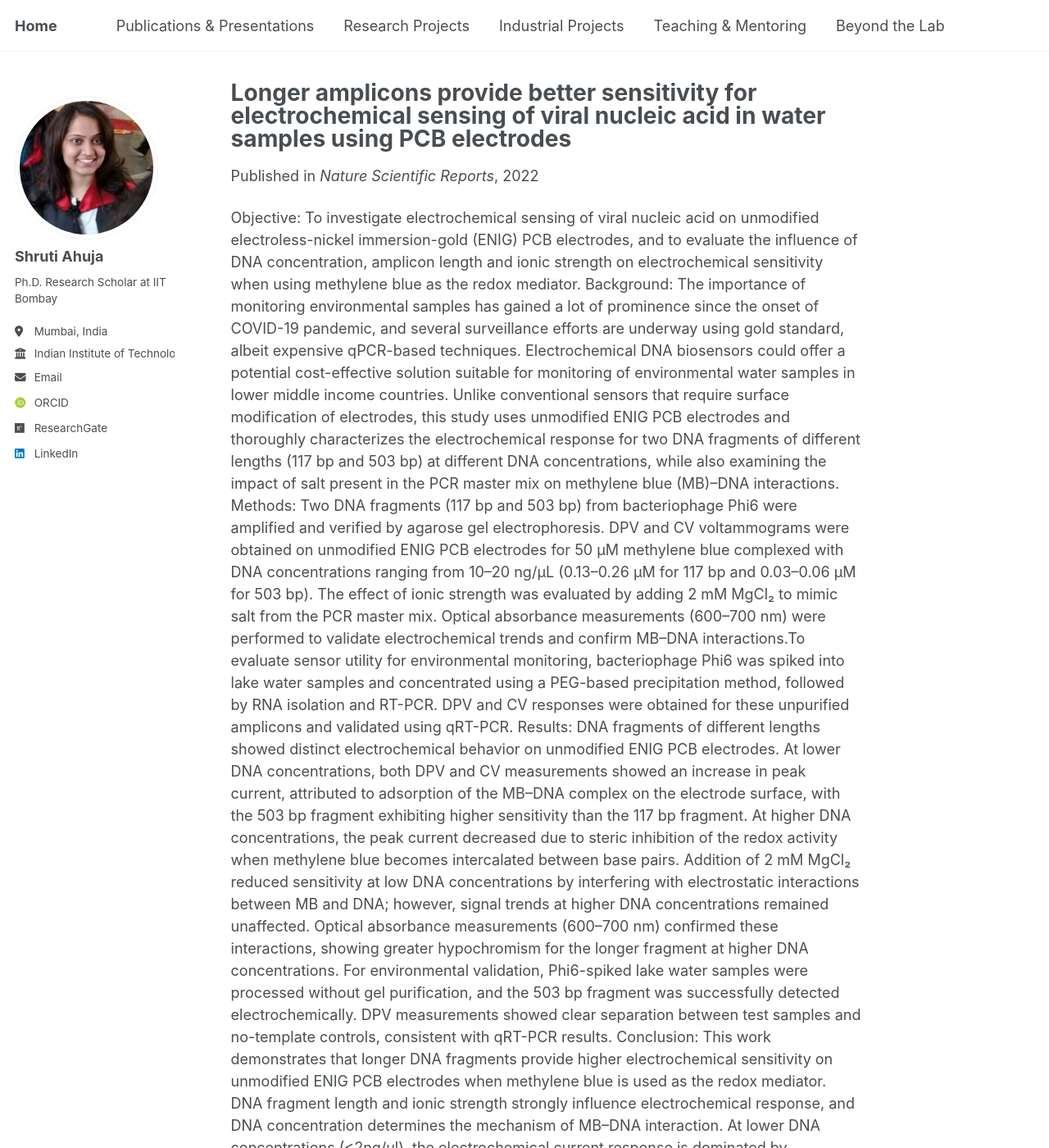
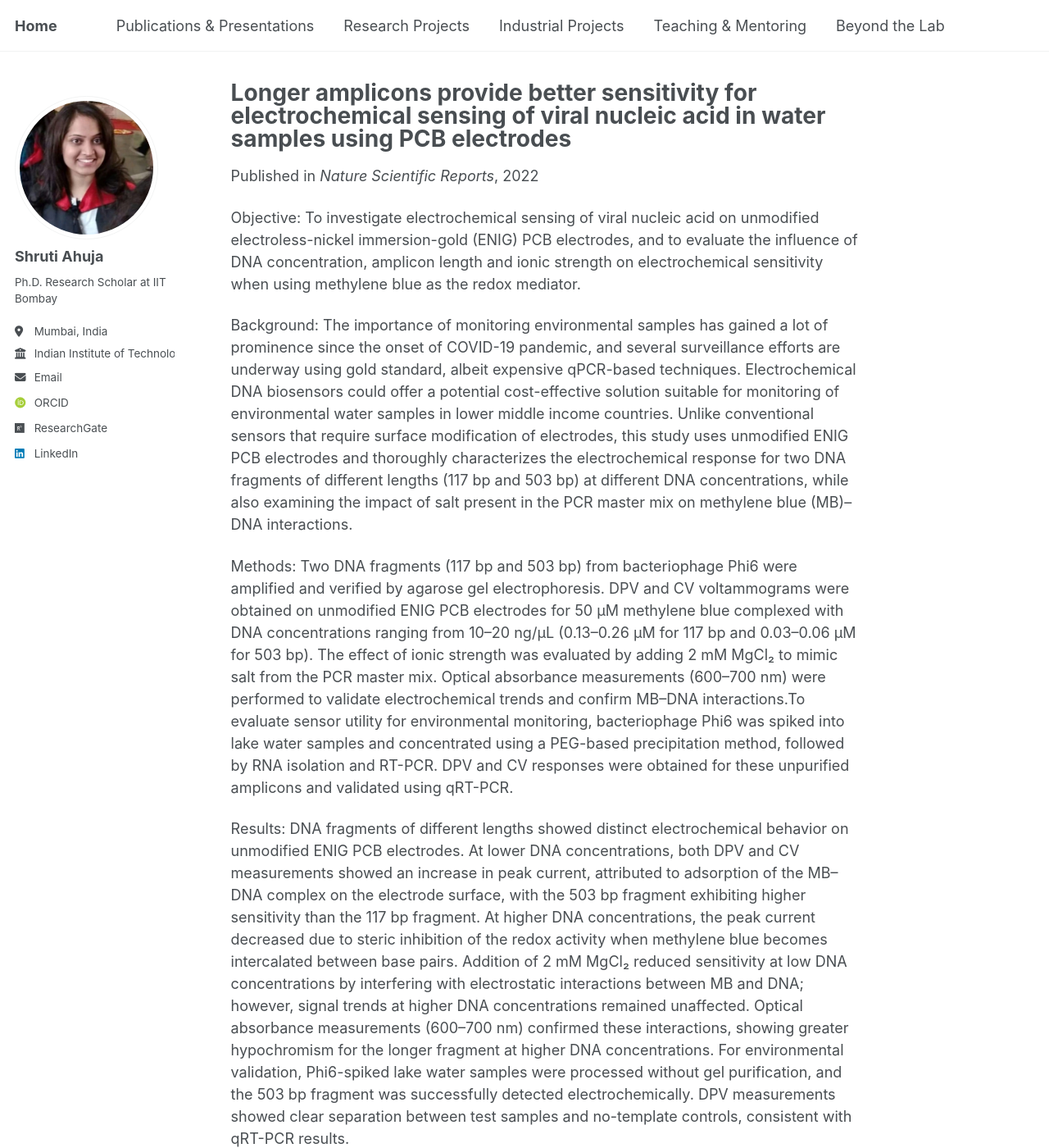
Before and after one commit to shrutiahuja/shrutiahuja.github.io, a Jekyll site: the page built from _publications/longer.md, in a window 1280 px wide and 1400 px high. Shown: the whole window at 82% size. Built offline with Jekyll 4.4.1, drawn with Linux system fonts in a browser that asks for light colours; some web fonts are replaced; a script that is not in the unit is left out; part of the change alters nothing that is shown; some of the changed text lies outside the part shown.

Commit message:
Update longer.md

```diff
--- a/_publications/longer.md
+++ b/_publications/longer.md
@@ -11,7 +11,13 @@ bibtexurl: 'https://academicpages.github.io/files/bibtex1.bib'
 Recommended citation: 'Ahuja, S., Kumar, M.S., Nandeshwar, R. et al. Longer amplicons provide better sensitivity for electrochemical sensing of viral nucleic acid in water samples using PCB electrodes. Sci Rep 12, 8814 (2022).'
 ---
 Objective: To investigate electrochemical sensing of viral nucleic acid on unmodified electroless-nickel immersion-gold (ENIG) PCB electrodes, and to evaluate the influence of DNA concentration, amplicon length and ionic strength on electrochemical sensitivity when using methylene blue as the redox mediator.
+
 Background: The importance of monitoring environmental samples has gained a lot of prominence since the onset of COVID-19 pandemic, and several surveillance efforts are underway using gold standard, albeit expensive qPCR-based techniques. Electrochemical DNA biosensors could offer a potential cost-effective solution suitable for monitoring of environmental water samples in lower middle income countries. Unlike conventional sensors that require surface modification of electrodes, this study uses unmodified ENIG PCB electrodes and thoroughly characterizes the electrochemical response for two DNA fragments of different lengths (117 bp and 503 bp) at different DNA concentrations, while also examining the impact of salt present in the PCR master mix on methylene blue (MB)–DNA interactions.
+
 Methods: Two DNA fragments (117 bp and 503 bp) from bacteriophage Phi6 were amplified and verified by agarose gel electrophoresis. DPV and CV voltammograms were obtained on unmodified ENIG PCB electrodes for 50 µM methylene blue complexed with DNA concentrations ranging from 10–20 ng/µL (0.13–0.26 µM for 117 bp and 0.03–0.06 µM for 503 bp). The effect of ionic strength was evaluated by adding 2 mM MgCl₂ to mimic salt from the PCR master mix. Optical absorbance measurements (600–700 nm) were performed to validate electrochemical trends and confirm MB–DNA interactions.To evaluate sensor utility for environmental monitoring, bacteriophage Phi6 was spiked into lake water samples and concentrated using a PEG-based precipitation method, followed by RNA isolation and RT-PCR. DPV and CV responses were obtained for these unpurified amplicons and validated using qRT-PCR.
+
 Results: DNA fragments of different lengths showed distinct electrochemical behavior on unmodified ENIG PCB electrodes. At lower DNA concentrations, both DPV and CV measurements showed an increase in peak current, attributed to adsorption of the MB–DNA complex on the electrode surface, with the 503 bp fragment exhibiting higher sensitivity than the 117 bp fragment. At higher DNA concentrations, the peak current decreased due to steric inhibition of the redox activity when methylene blue becomes intercalated between base pairs. Addition of 2 mM MgCl₂ reduced sensitivity at low DNA concentrations by interfering with electrostatic interactions between MB and DNA; however, signal trends at higher DNA concentrations remained unaffected. Optical absorbance measurements (600–700 nm) confirmed these interactions, showing greater hypochromism for the longer fragment at higher DNA concentrations. For environmental validation, Phi6-spiked lake water samples were processed without gel purification, and the 503 bp fragment was successfully detected electrochemically. DPV measurements showed clear separation between test samples and no-template controls, consistent with qRT-PCR results.
+
 Conclusion: This work demonstrates that longer DNA fragments provide higher electrochemical sensitivity on unmodified ENIG PCB electrodes when methylene blue is used as the redox mediator. DNA fragment length and ionic strength strongly influence electrochemical response, and DNA concentration determines the mechanism of MB–DNA interaction. At lower DNA concentrations (<2ng/µl), the electrochemical current response is dominated by adsorption of MB-DNA on the electrode, whereas at higher DNA concentrations, the electrochemical current response is determined by steric inhibition of redox activity due to intercalation of MB between base pairs of DNA. These electrodes require no surface modification, uses methylene blue as an inexpensive redox dye, and has no special storage requirements, making it suitable for deployment in resource-limited settings. However, assay specificity depends on primer design and PCR optimization, and sensor output should always be interpreted relative to a negative control.
+
+Recommended citation: 'Ahuja, S., Kumar, M.S., Nandeshwar, R. et al. Longer amplicons provide better sensitivity for electrochemical sensing of viral nucleic acid in water samples using PCB electrodes. Sci Rep 12, 8814 (2022).
```
